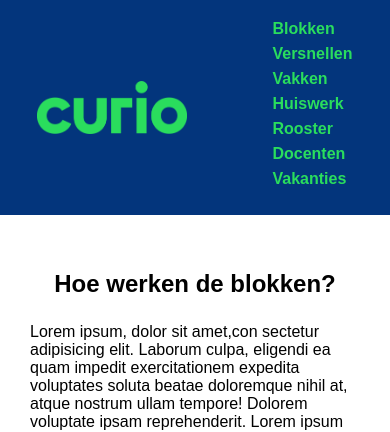
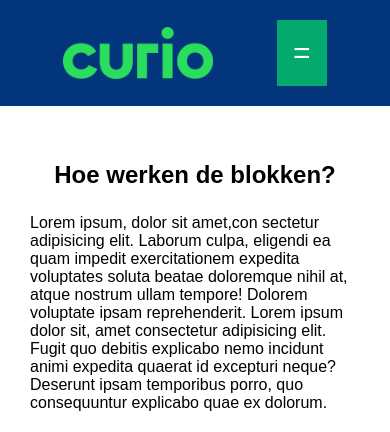
Before and after one commit to PlukZwaal/Pra-C1, a PHP site: page / in a window 390 px wide. Shown: the top 432 px of the page. Run offline with PHP 8.4, Linux system fonts and the light colour scheme.

Commit message:
Burger menu added on for mobile devices

```diff
--- a/css/style.css
+++ b/css/style.css
@@ -16,18 +16,15 @@ html{
 
 .sectionHeader{
 	display: flex;
-	justify-content: space-around;
+	justify-content: space-evenly;
 	align-items: center;
+	background-color: #03357c;
+	padding-top: 20px;
+	padding-bottom: 20px;
 }
 
 .sectionHeader img{
 	max-width: 150px;
-}
-
-.sectionHeader{
-	background-color: #03357c;
-	padding-top: 20px;
-	padding-bottom: 20px;
 }
 
 .sectionHeader a{
@@ -37,9 +34,56 @@ html{
 	font-weight: 550;
 }
 
-.sectionHeader a:hover{
+.sectionHeader2 a:hover{
 	border-bottom: 2px solid #2ADD5D;
 	margin-bottom: 5px;
+}
+
+.dropbtn {
+  background-color: #04AA6D;
+  color: white;
+  padding: 16px;
+  font-size: 30px;
+  border: none;
+}
+
+.dropdown {
+  position: relative;
+  display: inline-block;
+}
+
+.dropdown-content {
+  display: none;
+  position: absolute;
+  background-color: #03357c;
+  min-width: 160px;
+  box-shadow: 0px 8px 16px 0px rgba(0,0,0,0.2);
+  z-index: 1;
+}
+
+.dropdown-content a {
+  color: #2ADD5D;
+  padding: 12px 16px;
+  text-decoration: none;
+  display: block;
+}
+
+.dropdown-content a:hover {
+	border-bottom: 1px solid #2ADD5D;
+	border-top: 1px solid #2ADD5D;
+}
+
+.dropdown-content a{
+	border-bottom: 1px solid transparent;
+	border-top: 1px solid transparent;
+}
+
+.dropdown:hover .dropdown-content {
+	display: block;
+}
+
+.dropdown:hover .dropbtn {
+	background-color: #3e8e41;
 }
 
 /* Blocks */
@@ -160,7 +204,7 @@ html{
 	background-color: #03357c;
 }
 
-/* Mediaquery */
+/* Mediaquerys */
 
 @media only screen and (max-width: 1000px) {
   .sectionBlocksFlex {
@@ -182,14 +226,15 @@ html{
 		max-width: 450px;
 	}
 	.sectionHeader2{
-		display: flex;
-		flex-direction: column;
-	}
-	.sectionHeader a{
-		border-bottom: 2px solid transparent;
-		margin-bottom: 5px;
+		display: none;
 	}
 	.teacher{
 		border-bottom: 1px solid #2ADD5D;
 	}
 }
+
+@media only screen and (min-width: 1001px) {
+	.dropdown{
+		display: none;
+	}
+}
--- a/index.php
+++ b/index.php
@@ -18,6 +18,18 @@
 				<a href="#schedule">Rooster</a>
 				<a href="#teachers">Docenten</a>
 				<a href="#holidays">Vakanties</a>
+			</div>
+			<div class="dropdown">
+  				<button class="dropbtn">=</button>
+  				<div class="dropdown-content">
+					<a href="#blocks">Blokken</a>
+					<a href="#accelerated">Versnellen</a>
+					<a href="#subjects">Vakken</a>
+					<a href="#homework">Huiswerk</a>
+					<a href="#schedule">Rooster</a>
+					<a href="#teachers">Docenten</a>
+					<a href="#holidays">Vakanties</a>
+  				</div>
 			</div>
 		</div>
 	</header>
```
